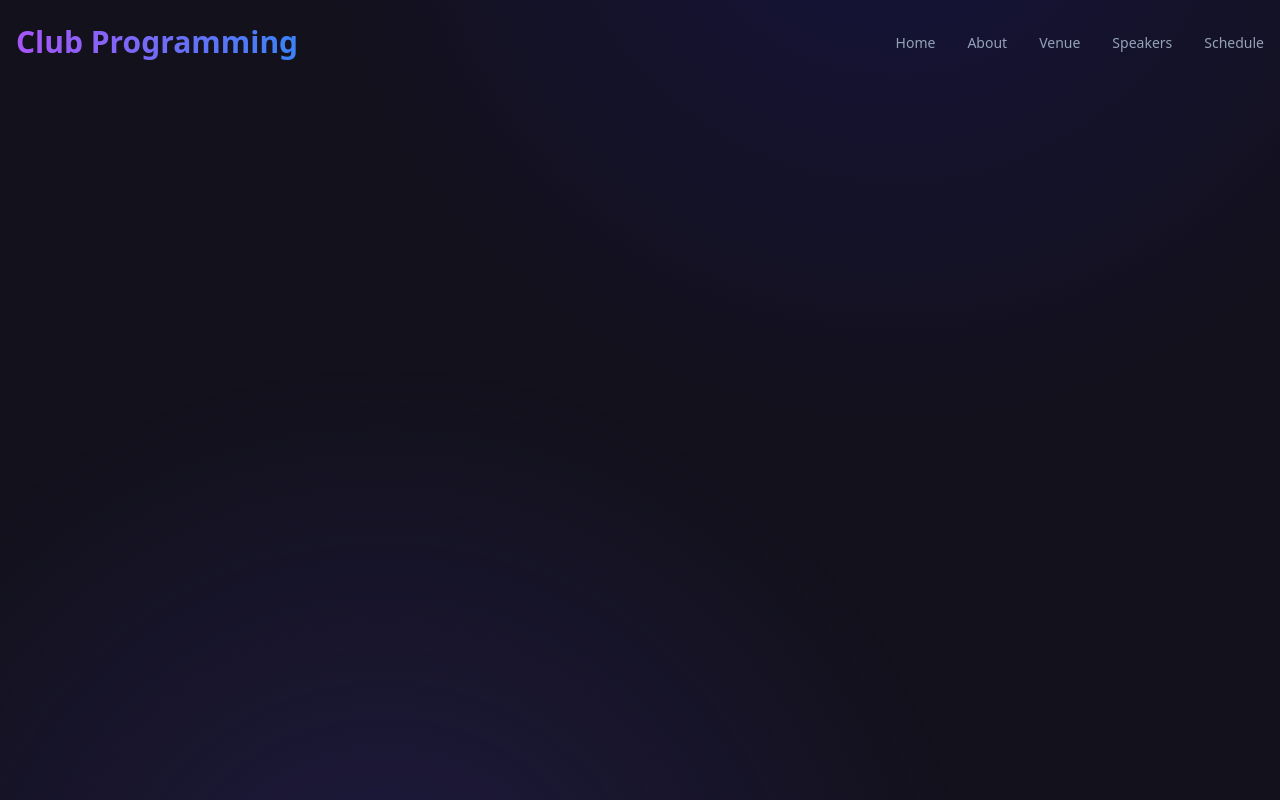
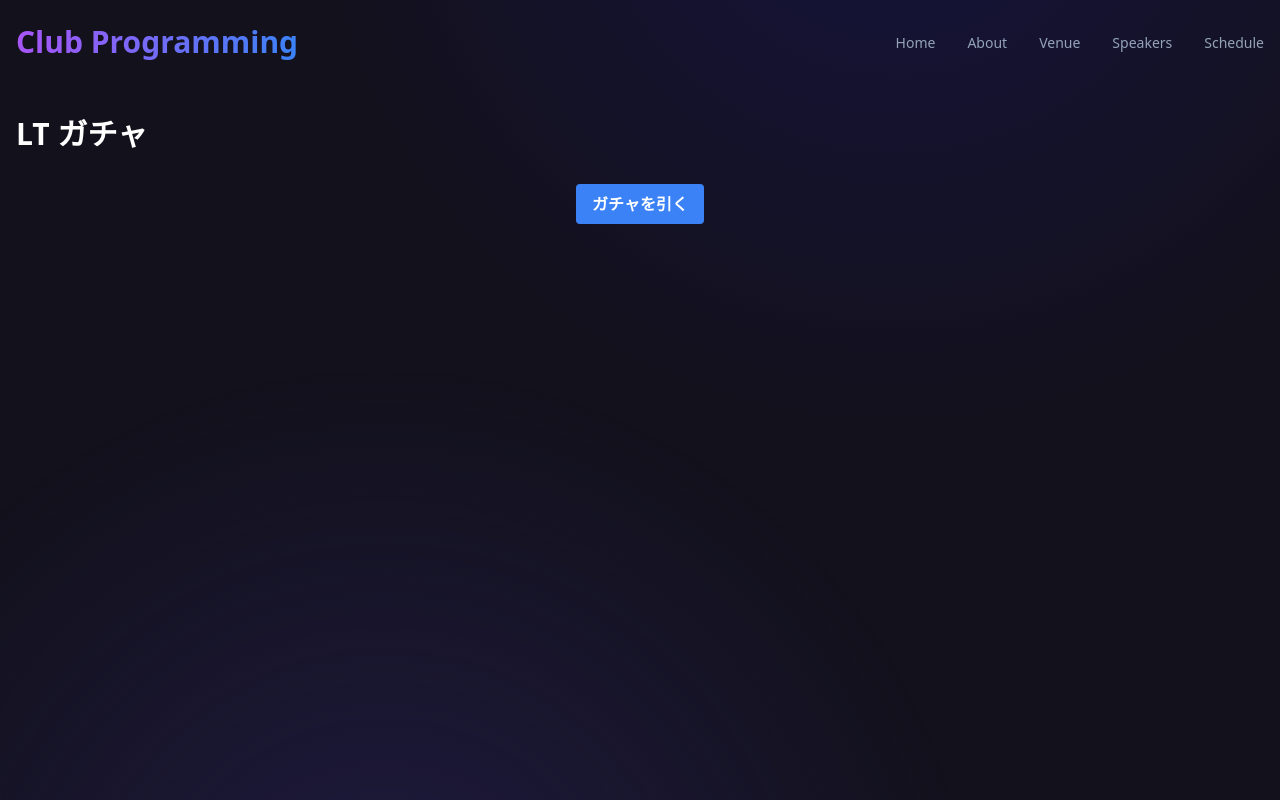
Before and after one commit to club-programming/club-programming.github.io, a React (Vite) app: page /games/gacha in a window 1280 px wide. Built offline with nearby package versions, Linux system fonts and the light colour scheme.

Commit message:
feat: implement LT gacha

```diff
--- /dev/null
+++ b/public/lt_gacha.json
@@ -0,0 +1,11 @@
+[
+  {
+    "title": "サンプル１"
+  },
+  {
+    "title": "サンプル２"
+  },
+  {
+    "title": "サンプル３"
+  }
+]
--- a/src/App.jsx
+++ b/src/App.jsx
@@ -1,6 +1,7 @@
 import { Routes, Route, Link } from 'react-router-dom';
 import Home from './pages/Home';
 import About from './pages/About';
+import Gacha from './pages/games/Gacha';
 
 function App() {
   return (
@@ -48,6 +49,7 @@ function App() {
         <Routes>
           <Route path="/" element={<Home />} />
           <Route path="/about" element={<About />} />
+          <Route path="/games/gacha" element={<Gacha />} />
         </Routes>
       </div>
     </div>
--- /dev/null
+++ b/src/pages/games/Gacha.jsx
@@ -0,0 +1,37 @@
+import { useState, useEffect } from 'react';
+
+export default function Gacha() {
+  const [titles, setTitles] = useState([]);
+  const [currentTitle, setCurrentTitle] = useState('');
+
+  useEffect(() => {
+    fetch('/lt_gacha.json')
+      .then((response) => response.json())
+      .then((data) => setTitles(data));
+  }, []);
+
+  function drawTitle() {
+    if (titles.length === 0) return;
+    const randomIndex = Math.floor(Math.random() * titles.length);
+    setCurrentTitle(titles[randomIndex].title);
+  };
+
+  return (
+    <div className="container mx-auto px-4 py-8">
+      <h2 className="text-3xl font-bold text-white mb-8">LT ガチャ</h2>
+      <div className="flex flex-col items-center gap-6">
+        <button
+          onClick={drawTitle}
+          className="bg-blue-500 hover:bg-blue-700 text-white font-bold py-2 px-4 rounded"
+        >
+          ガチャを引く
+        </button>
+        {currentTitle && (
+          <div className="text-2xl text-white font-semibold mt-4 p-4 bg-gray-800 rounded">
+            {currentTitle}
+          </div>
+        )}
+      </div>
+    </div>
+  );
+}
```
